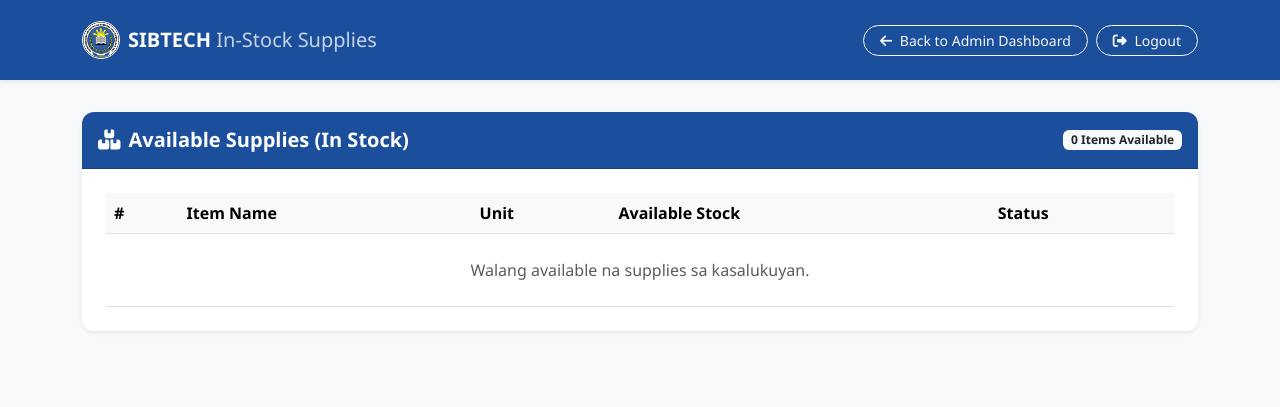
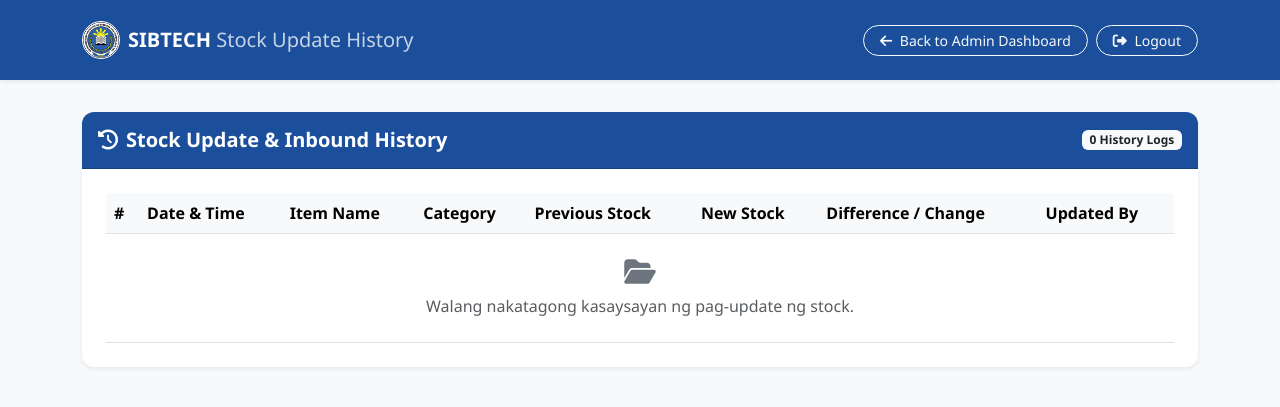
Before and after one commit to sibtechspmo-2024/office, a PHP site: page /in_stock.php in a window 1280 px wide. Shown: the top 407 px of the page. Run offline with PHP 8.4, Linux system fonts and the light colour scheme; the visitor is signed in with stand-in values (Sample User, id 1); data that the repository does not hold is empty.

Commit message:
Add stock update history logging and display
Co-authored-by: sibtechspmo-2024 <244887778+sibtechspmo-2024@users.noreply.github.com>

```diff
--- a/admin_dashboard.php
+++ b/admin_dashboard.php
@@ -225,7 +225,7 @@ $maint_out_of_stock = $conn->query("SELECT COUNT(*) as cnt FROM maintenance_item
                 <i class="fa-solid fa-wrench me-1"></i> Maintenance Page
             </a>
             <a href="in_stock.php" class="btn btn-outline-light btn-sm rounded-pill px-3">
-                <i class="fa-solid fa-boxes-stacked me-1"></i> In Stock Items
+                <i class="fa-solid fa-clock-rotate-left me-1"></i> Stock Update History
             </a>
             <a href="export_out_of_stock.php?type=all" class="btn btn-logo-accent btn-sm rounded-pill px-3">
                 <i class="fa-solid fa-file-excel me-1"></i> Export Out of Stock (Excel)
--- a/db.php
+++ b/db.php
@@ -18,5 +18,20 @@ if ($conn->connect_error) {
     die("Koneksyon sa database ay nabigo: " . $conn->connect_error);
 } else {
     $conn->set_charset("utf8mb4");
+
+    // Tiyaking umiiral ang stock_history table
+    $conn->query("
+        CREATE TABLE IF NOT EXISTS stock_history (
+            id INT AUTO_INCREMENT PRIMARY KEY,
+            item_id INT NOT NULL,
+            item_name VARCHAR(255) NOT NULL,
+            category VARCHAR(50) NOT NULL DEFAULT 'Office',
+            previous_stock INT NOT NULL DEFAULT 0,
+            new_stock INT NOT NULL DEFAULT 0,
+            added_qty INT NOT NULL DEFAULT 0,
+            updated_by VARCHAR(100) NOT NULL,
+            updated_at DATETIME DEFAULT CURRENT_TIMESTAMP
+        ) ENGINE=InnoDB DEFAULT CHARSET=utf8mb4;
+    ");
 }
 ?>
--- a/in_stock.php
+++ b/in_stock.php
@@ -7,8 +7,8 @@ if (!isset($_SESSION['user_id']) || strtolower($_SESSION['role'] ?? '') !== 'adm
     exit;
 }
 
-// Kuhanin lamang ang mga items na may stock (actual_stocks > 0)
-$in_stock_items = $conn->query("SELECT * FROM items WHERE actual_stocks > 0 ORDER BY item_name ASC");
+// Kuhanin ang kasaysayan ng pag-update ng stock
+$stock_history = $conn->query("SELECT * FROM stock_history ORDER BY updated_at DESC");
 ?>
 
 <!DOCTYPE html>
@@ -16,7 +16,7 @@ $in_stock_items = $conn->query("SELECT * FROM items WHERE actual_stocks > 0 ORDE
 <head>
     <meta charset="UTF-8">
     <meta name="viewport" content="width=device-width, initial-scale=1.0">
-    <title>In-Stock Items - SIBTECH Admin</title>
+    <title>Stock Update History - SIBTECH Admin</title>
     <link rel="stylesheet" href="https://cdn.jsdelivr.net/npm/bootstrap@5.3.0/dist/css/bootstrap.min.css">
     <link rel="stylesheet" href="https://cdnjs.cloudflare.com/ajax/libs/font-awesome/6.4.0/css/all.min.css">
     <link rel="stylesheet" href="css/in_stock.css">
@@ -27,7 +27,7 @@ $in_stock_items = $conn->query("SELECT * FROM items WHERE actual_stocks > 0 ORDE
     <div class="container">
         <a class="navbar-brand fw-bold d-flex align-items-center text-white" href="admin_dashboard.php">
             <img src="logo.jpg" alt="SIBTECH Logo" class="me-2 rounded-circle border border-white" style="width: 38px; height: auto;">
-            <span>SIBTECH <span class="fw-light opacity-75">In-Stock Supplies</span></span>
+            <span>SIBTECH <span class="fw-light opacity-75">Stock Update History</span></span>
         </a>
         <div class="d-flex align-items-center gap-2">
             <a href="admin_dashboard.php" class="btn btn-outline-light btn-sm rounded-pill px-3">
@@ -43,8 +43,8 @@ $in_stock_items = $conn->query("SELECT * FROM items WHERE actual_stocks > 0 ORDE
 <div class="container py-2">
     <div class="card card-in-stock shadow-sm">
         <div class="card-header card-header-logo d-flex justify-content-between align-items-center py-3">
-            <h5 class="mb-0 fw-bold"><i class="fa-solid fa-boxes-stacked me-2"></i>Available Supplies (In Stock)</h5>
-            <span class="badge bg-light text-dark fw-bold"><?= $in_stock_items ? $in_stock_items->num_rows : 0 ?> Items Available</span>
+            <h5 class="mb-0 fw-bold"><i class="fa-solid fa-clock-rotate-left me-2"></i>Stock Update & Inbound History</h5>
+            <span class="badge bg-light text-dark fw-bold"><?= $stock_history ? $stock_history->num_rows : 0 ?> History Logs</span>
         </div>
         <div class="card-body p-4">
             <div class="table-responsive">
@@ -52,31 +52,52 @@ $in_stock_items = $conn->query("SELECT * FROM items WHERE actual_stocks > 0 ORDE
                     <thead class="table-light">
                         <tr>
                             <th>#</th>
+                            <th>Date & Time</th>
                             <th>Item Name</th>
-                            <th>Unit</th>
-                            <th>Available Stock</th>
-                            <th>Status</th>
+                            <th>Category</th>
+                            <th>Previous Stock</th>
+                            <th>New Stock</th>
+                            <th>Difference / Change</th>
+                            <th>Updated By</th>
                         </tr>
                     </thead>
                     <tbody>
                         <?php
                         $count = 1;
-                        if ($in_stock_items && $in_stock_items->num_rows > 0):
-                            while($item = $in_stock_items->fetch_assoc()):
+                        if ($stock_history && $stock_history->num_rows > 0):
+                            while($row = $stock_history->fetch_assoc()):
+                                $diff = $row['added_qty'];
+                                if ($diff > 0) {
+                                    $diff_badge = '<span class="badge bg-success-subtle text-success border border-success-subtle fw-bold">+' . $diff . '</span>';
+                                } elseif ($diff < 0) {
+                                    $diff_badge = '<span class="badge bg-danger-subtle text-danger border border-danger-subtle fw-bold">' . $diff . '</span>';
+                                } else {
+                                    $diff_badge = '<span class="badge bg-secondary-subtle text-secondary border fw-bold">0</span>';
+                                }
+
+                                $cat_badge = ($row['category'] === 'Maintenance')
+                                    ? '<span class="badge bg-warning text-dark border"><i class="fa-solid fa-wrench me-1"></i>Maintenance</span>'
+                                    : '<span class="badge bg-primary text-white"><i class="fa-solid fa-box-open me-1"></i>Office</span>';
                         ?>
                             <tr>
                                 <td class="text-muted small"><?= $count++ ?></td>
-                                <td><strong class="text-dark"><?= htmlspecialchars($item['item_name']) ?></strong></td>
-                                <td><span class="badge bg-light text-dark border"><?= htmlspecialchars($item['unit']) ?></span></td>
-                                <td><span class="fs-6 fw-bold text-success"><?= $item['actual_stocks'] ?></span></td>
-                                <td><span class="badge bg-success-subtle text-success border border-success-subtle badge-stock">With Stock</span></td>
+                                <td class="small text-secondary"><?= date('M d, Y h:i A', strtotime($row['updated_at'])) ?></td>
+                                <td><strong class="text-dark"><?= htmlspecialchars($row['item_name']) ?></strong></td>
+                                <td><?= $cat_badge ?></td>
+                                <td class="fw-semibold text-muted"><?= $row['previous_stock'] ?></td>
+                                <td class="fw-bold fs-6 text-dark"><?= $row['new_stock'] ?></td>
+                                <td><?= $diff_badge ?></td>
+                                <td><span class="badge bg-light text-dark border"><?= htmlspecialchars($row['updated_by']) ?></span></td>
                             </tr>
                         <?php
                             endwhile;
                         else:
                         ?>
                             <tr>
-                                <td colspan="5" class="text-center text-muted py-4">Walang available na supplies sa kasalukuyan.</td>
+                                <td colspan="8" class="text-center text-muted py-4">
+                                    <i class="fa-solid fa-folder-open fs-3 d-block mb-2 text-secondary"></i>
+                                    Walang nakatagong kasaysayan ng pag-update ng stock.
+                                </td>
                             </tr>
                         <?php endif; ?>
                     </tbody>
```
Also changed, not shown: admin_maintenance.php (+26 -6 lines), admin_office.php (+26 -6 lines).
